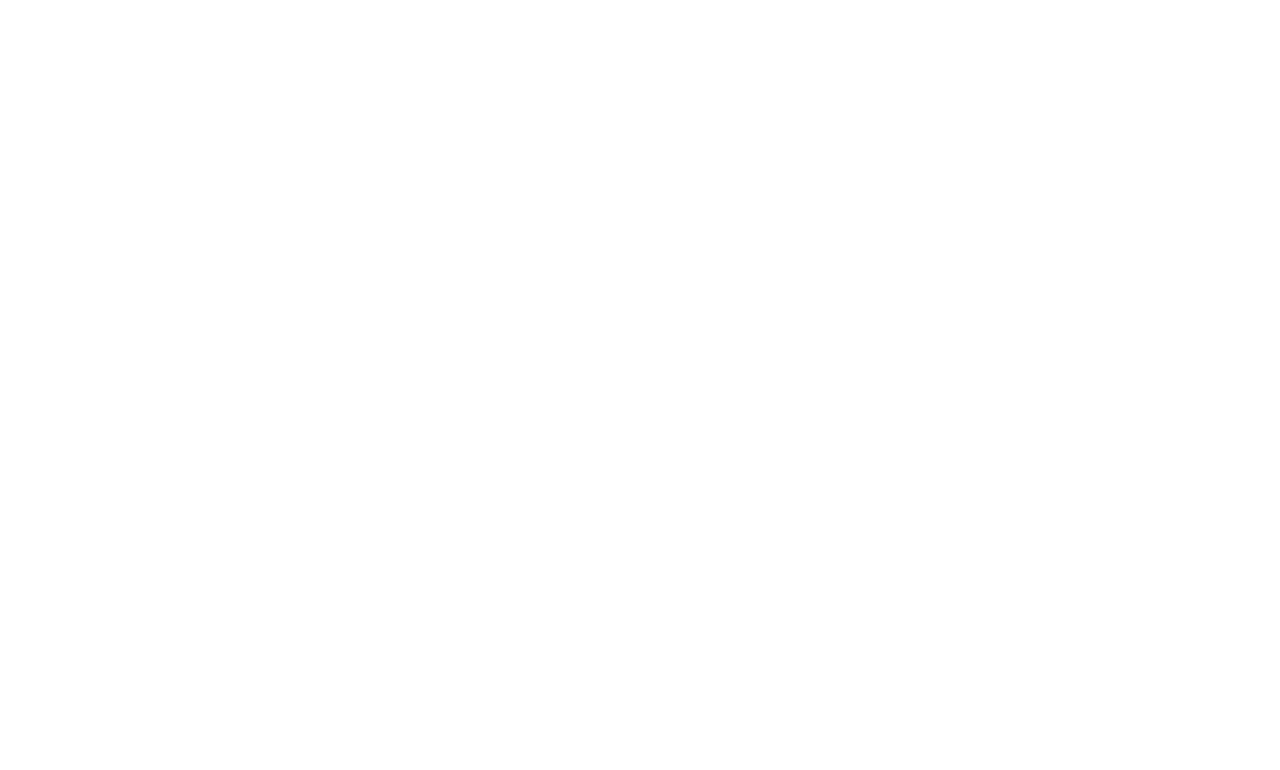
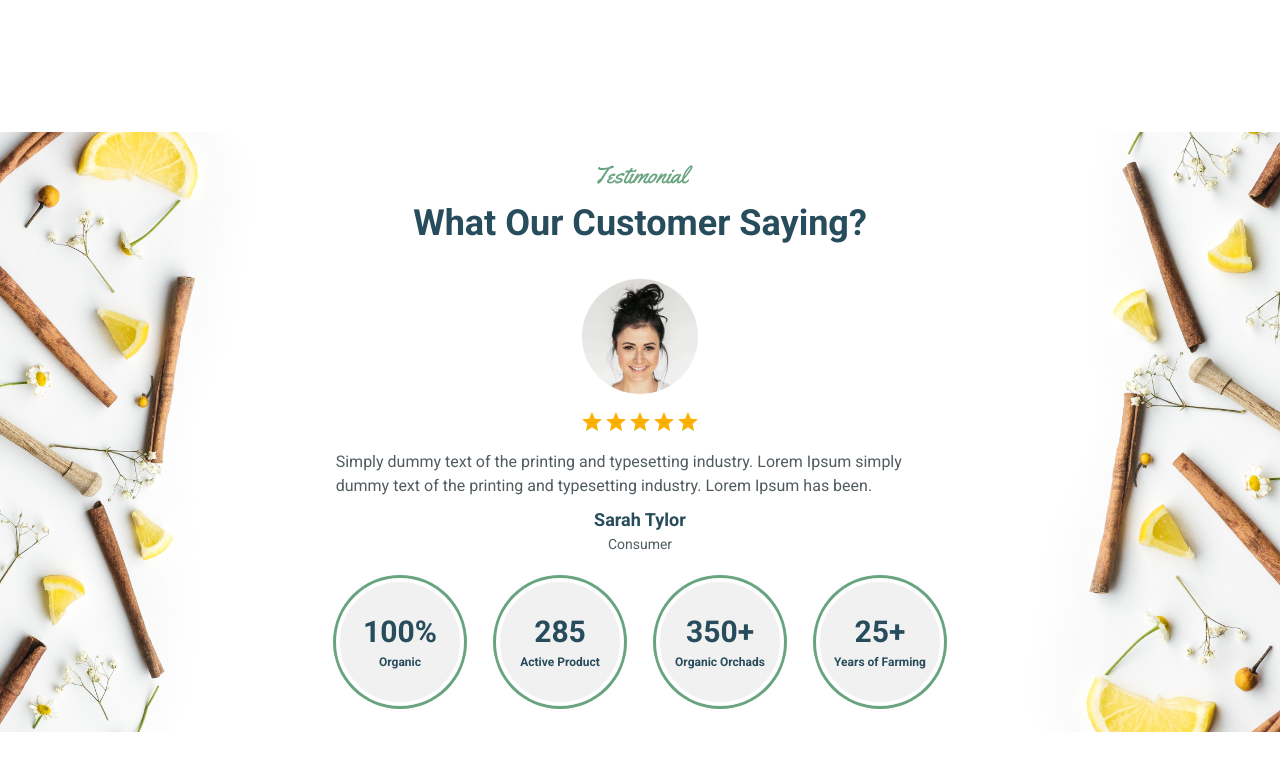
Before and after one commit to Jobayer98/OrganicShop, a React (Vite) app: page / in a window 1280 px wide. Shown: the part 2806-3576 px from the top of the page. Before the commit the page ends 2900 px from the top, so only its background shows below. Built offline with nearby package versions, Linux system fonts and the light colour scheme.

Commit message:
add testimonial section

```diff
--- a/src/App.jsx
+++ b/src/App.jsx
@@ -3,6 +3,7 @@
 import Banner from "./pages/Home/Banner/Banner";
 import Offer from "./pages/Home/Offer/Offer";
 import Product from "./pages/Product/Product";
+import Testimonial from "./pages/Testimonial/Testimonial";
 
 const App = () => {
   return (
@@ -12,6 +13,7 @@
       <Offer />
       <About />
       <Product />
+      <Testimonial />
     </div>
   );
 };
--- a/src/pages/Product/Product.jsx
+++ b/src/pages/Product/Product.jsx
@@ -24,7 +24,7 @@
           />
         ))}
       </div>
-      <div className="flex justify-center mt-12">
+      <div className="flex justify-center mt-8">
         <Button className={"w-[150px] bg-[#274c5b] text-white"}>
           Explore Now{" "}
           <BsArrowRightShort className="bg-[#335B6B] text-white rounded-full ml-1" />
--- /dev/null
+++ b/src/pages/Testimonial/Chart/Chart.jsx
@@ -0,0 +1,10 @@
+const Chart = ({ num, label }) => {
+  return (
+    <div className="h-32 w-32 bg-[#f1f1f1] rounded-full flex flex-col justify-center items-center gap-1 border-4 border-white ring ring-[#68A47F]">
+      <h3 className="text-3xl font-bold">{num}</h3>
+      <p className="text-xs font-semibold">{label}</p>
+    </div>
+  );
+};
+
+export default Chart;
--- /dev/null
+++ b/src/pages/Testimonial/Testimonial.css
@@ -0,0 +1,7 @@
+.testimonial {
+  background-size: 20%;
+  background-image: url("../../assets/Home/Banner/banner7.png"),
+    url("../../assets/Home/Banner/banner4.png");
+  background-repeat: no-repeat;
+  background-position: left, right;
+}
--- /dev/null
+++ b/src/pages/Testimonial/Testimonial.jsx
@@ -0,0 +1,38 @@
+import "./Testimonial.css";
+import user from "../../assets/Home/img/user.png";
+import { Rating } from "@mui/material";
+import Chart from "./Chart/Chart";
+const Testimonial = () => {
+  return (
+    <div className="testimonial h-[600px] flex flex-col justify-center items-center gap-6 mt-[150px] mb-12">
+      <div className="text-center">
+        <p className="font-[Yellowtail] text-[#68A47F] text-2xl">Testimonial</p>
+        <h2 className="text-[#274c5b] text-4xl font-bold my-3">
+          What Our Customer Saying?
+        </h2>
+      </div>
+      <div className="flex flex-col items-center">
+        <figure>
+          <img className="rounded-full mb-4" src={user} alt="user" />
+        </figure>
+        <Rating value={5} readOnly />
+
+        <p className="w-[55%] mt-4 text-[#525C60]">
+          Simply dummy text of the printing and typesetting industry. Lorem
+          Ipsum simply dummy text of the printing and typesetting industry.
+          Lorem Ipsum has been.
+        </p>
+        <h3 className="text-[#274c5b] text-lg font-bold mt-2">Sarah Tylor</h3>
+        <span className="text-sm text-[#525C60]">Consumer</span>
+      </div>
+      <div className="flex justify-center items-center gap-8 ">
+        <Chart num={"100%"} label={"Organic"} />
+        <Chart num={"285"} label={"Active Product"} />
+        <Chart num={"350+"} label={"Organic Orchads"} />
+        <Chart num={"25+"} label={"Years of Farming"} />
+      </div>
+    </div>
+  );
+};
+
+export default Testimonial;
```
Also changed, not shown: src/assets/Home/Banner/banner7.png (added), src/assets/Home/img/user.png (added).
